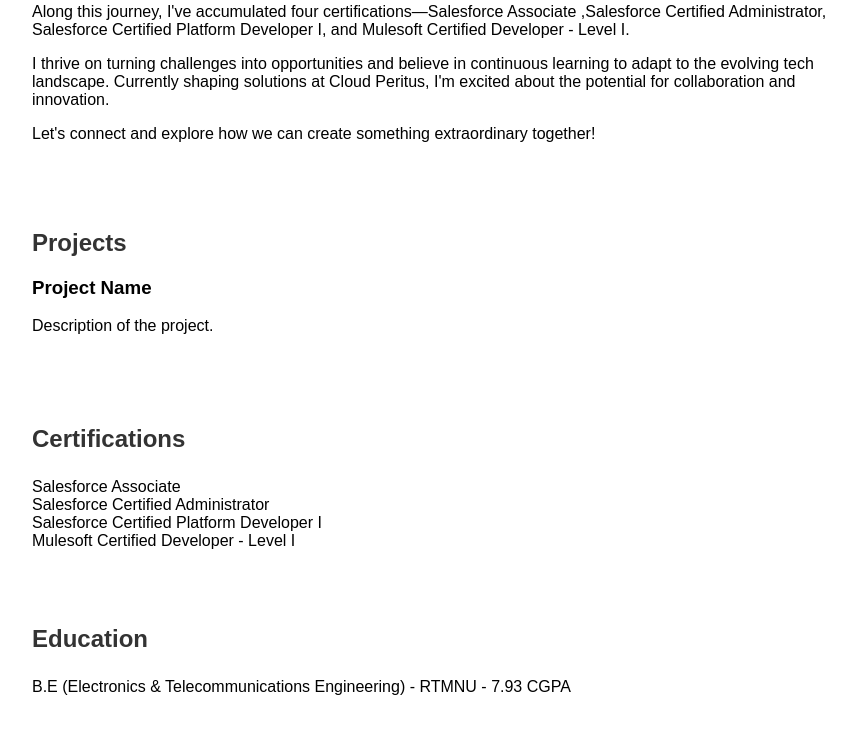
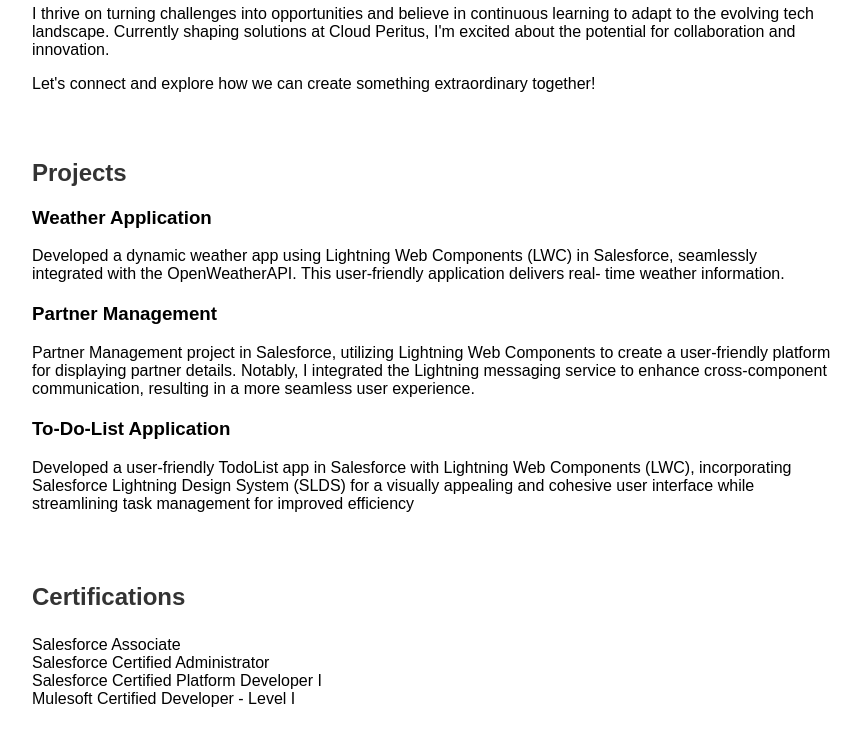
Before and after one commit to shubhamm1525/shubhamm1525.github.io, a plain HTML site: page Index.html in a window 1280 px wide. Shown: the part 479-1209 px from the top of the page, without its empty margins (208-1069 px from the left). Drawn offline with Linux system fonts and the light colour scheme.

Commit message:
Added Project Details

```diff
--- a/Index.html
+++ b/Index.html
@@ -45,7 +45,9 @@
             <p>Eager for fresh experiences, I recently made a move to Cloud Peritus, where I've been contributing for
                 the past six months.</p>
 
-            <p>Along this journey, I've accumulated four certifications—Salesforce Associate ,Salesforce Certified Administrator, Salesforce Certified Platform Developer I, and Mulesoft Certified Developer - Level I.</p>
+            <p>Along this journey, I've accumulated four certifications—Salesforce Associate ,Salesforce Certified
+                Administrator, Salesforce Certified Platform Developer I, and Mulesoft Certified Developer - Level I.
+            </p>
 
             <p>I thrive on turning challenges into opportunities and believe in continuous learning to adapt to the
                 evolving tech landscape. Currently shaping solutions at Cloud Peritus, I'm excited about the potential
@@ -60,8 +62,23 @@
             <h2>Projects</h2>
             <!-- Add your project details here -->
             <div class="project">
-                <h3>Project Name</h3>
-                <p>Description of the project.</p>
+                <h3>Weather Application</h3>
+                <p>Developed a dynamic weather app using Lightning Web Components (LWC) in Salesforce, seamlessly
+                    integrated with the OpenWeatherAPI.
+                    This user-friendly application delivers real- time weather information.</p>
+            </div>
+            <div class="project">
+                <h3>Partner Management</h3>
+                <p>Partner Management project in Salesforce, utilizing Lightning Web Components to create a
+                    user-friendly platform for displaying partner details. Notably, I integrated the Lightning messaging
+                    service to enhance cross-component communication, resulting in a more
+                    seamless user experience.</p>
+            </div>
+            <div class="project">
+                <h3>To-Do-List Application</h3>
+                <p>Developed a user-friendly TodoList app in Salesforce with Lightning Web Components
+                    (LWC), incorporating Salesforce Lightning Design System (SLDS) for a visually appealing and
+                    cohesive user interface while streamlining task management for improved efficiency</p>
             </div>
             <!-- Add more projects as needed -->
         </div>
@@ -71,10 +88,14 @@
         <div class="container">
             <h2>Certifications</h2>
             <ul>
-                <li><a href="https://trailhead.salesforce.com/en/credentials/verification/" target="_blank">Salesforce Associate</a></li>
-                <li><a href="https://trailhead.salesforce.com/en/credentials/verification/" target="_blank">Salesforce Certified Administrator</a></li>
-                <li><a href="https://trailhead.salesforce.com/en/credentials/verification/" target="_blank">Salesforce Certified Platform Developer I</a></li>
-                <li><a href="https://trailhead.salesforce.com/en/credentials/verification/" target="_blank">Mulesoft Certified Developer - Level I</a></li>
+                <li><a href="https://trailhead.salesforce.com/en/credentials/verification/" target="_blank">Salesforce
+                        Associate</a></li>
+                <li><a href="https://trailhead.salesforce.com/en/credentials/verification/" target="_blank">Salesforce
+                        Certified Administrator</a></li>
+                <li><a href="https://trailhead.salesforce.com/en/credentials/verification/" target="_blank">Salesforce
+                        Certified Platform Developer I</a></li>
+                <li><a href="https://trailhead.salesforce.com/en/credentials/verification/" target="_blank">Mulesoft
+                        Certified Developer - Level I</a></li>
             </ul>
         </div>
     </section>
--- a/styles.css
+++ b/styles.css
@@ -8,7 +8,7 @@ body {
 .container {
     max-width: 800px;
     margin: 0 auto;
-    padding: 20px;
+    padding: 10px;
 }
 
 header {
```
